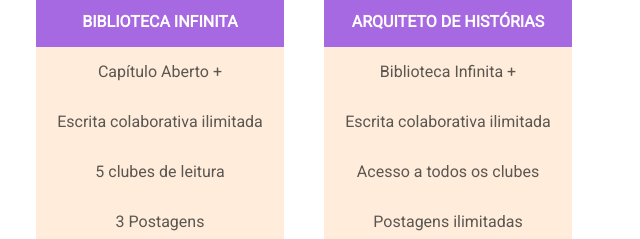
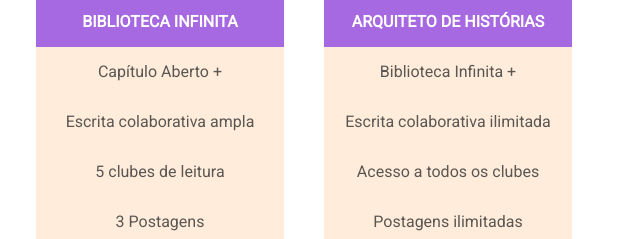
Before and after one commit to minlaura/Projeto-PageView, a plain HTML site: page index.html in a window 1280 px wide. Shown: the part 1231-1470 px from the top of the page, 624-1264 px from the left. Drawn offline with Linux system fonts and the light colour scheme.

Commit message:
Alteração Textos

```diff
--- a/index.html
+++ b/index.html
@@ -125,7 +125,7 @@
                 <li class="price recommended">R$15,00/mês</li>
                 <li class="plan-name">Biblioteca Infinita</li>
                 <li>Capítulo Aberto +</li>
-                <li>Escrita colaborativa ilimitada</li>
+                <li>Escrita colaborativa ampla</li>
                 <li>5 clubes de leitura</li>
                 <li>3 Postagens</li>
                 <li>Criação de clubes</li>
```
